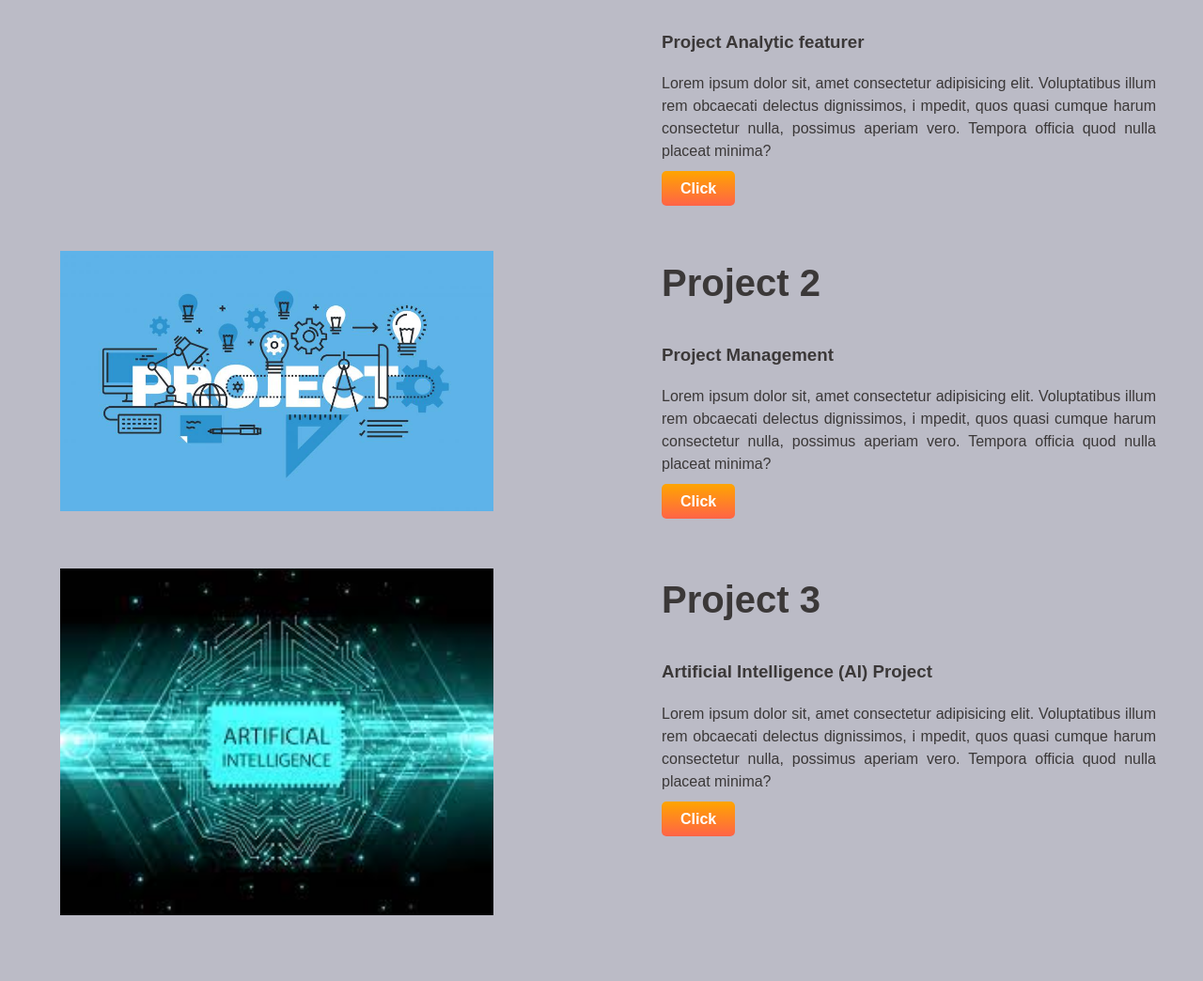
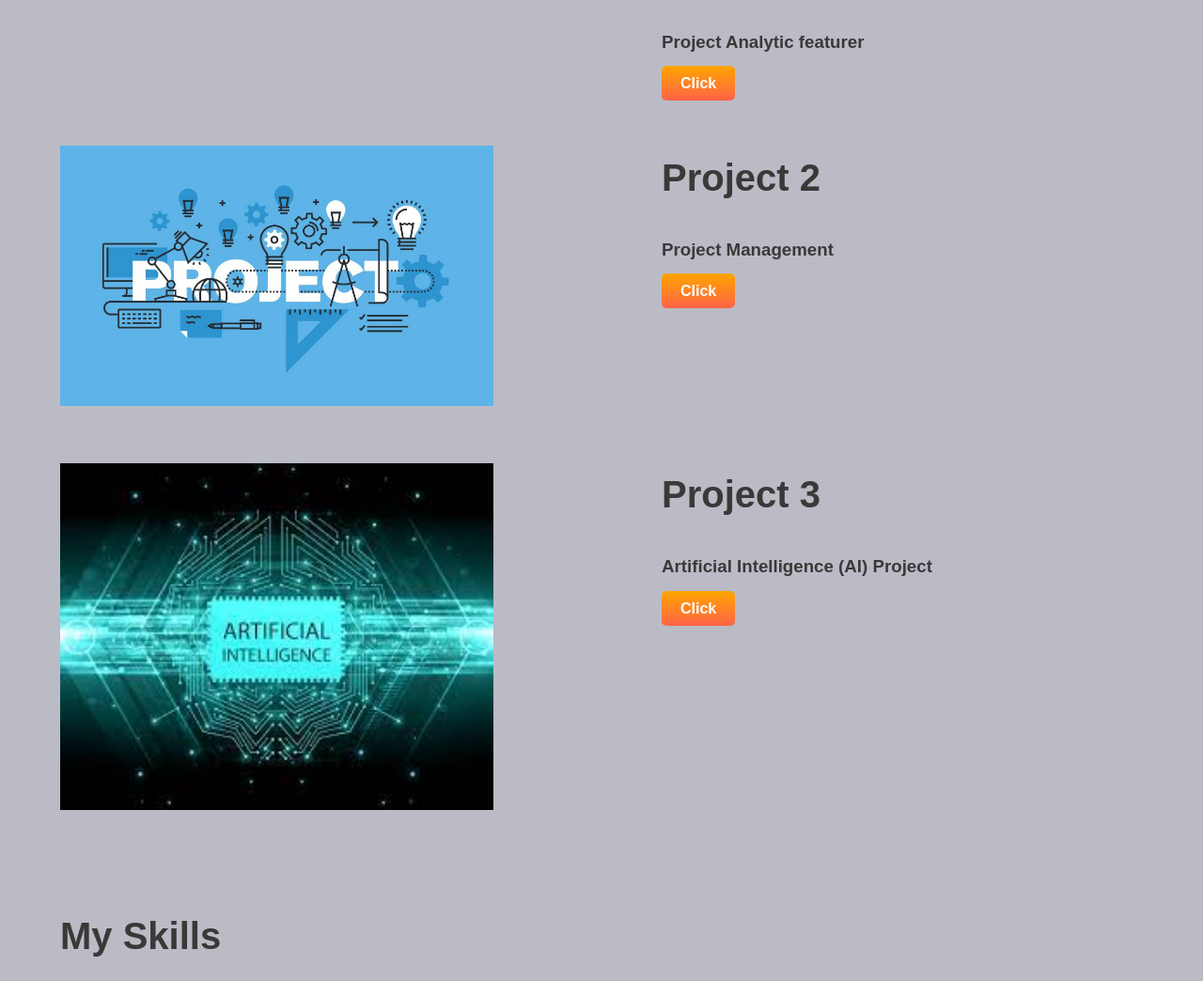
Before and after one commit to Zahid0010/zahid-portfolio.github.io, a plain HTML site: page index.html in a window 1280 px wide. Shown: the part 881-1925 px from the top of the page at 94% size. Drawn offline with Linux system fonts and the light colour scheme.

Commit message:
Update index.html

```diff
--- a/index.html
+++ b/index.html
@@ -70,11 +70,8 @@
             <div class="half-width">
                 <h1>Project 1</h1>
                 <h3>Project Analytic featurer</h3>
-                <p>Lorem ipsum dolor sit, amet consectetur adipisicing elit.
-                    Voluptatibus illum rem obcaecati delectus dignissimos, i
-                    mpedit, quos quasi cumque harum consectetur nulla, possimus
-                    aperiam vero. Tempora officia quod nulla placeat minima?
-                </p>
+
+
                 <a class="link-button" target="_blank" href="">Click</a>
             </div>
         </section>
@@ -84,33 +81,19 @@
             <div class="half-width">
                 <img src="ProjectManagement.jpg" alt="Mamun Portfolio">
             </div>
-
             <div class="half-width">
                 <h1>Project 2</h1>
                 <h3>Project Management</h3>
-                <p>Lorem ipsum dolor sit, amet consectetur adipisicing elit.
-                    Voluptatibus illum rem obcaecati delectus dignissimos, i
-                    mpedit, quos quasi cumque harum consectetur nulla, possimus
-                    aperiam vero. Tempora officia quod nulla placeat minima?
-                </p>
                 <a class="link-button" target="_blank" href="">Click</a>
             </div>
         </section>
-
         <section class="dream-big flexible-container">
-
             <div class="half-width">
                 <img src="ai.jpg" alt="Mamun Portfolio">
             </div>
-
             <div class="half-width">
                 <h1>Project 3</h1>
                 <h3>Artificial Intelligence (AI) Project</h3>
-                <p>Lorem ipsum dolor sit, amet consectetur adipisicing elit.
-                    Voluptatibus illum rem obcaecati delectus dignissimos, i
-                    mpedit, quos quasi cumque harum consectetur nulla, possimus
-                    aperiam vero. Tempora officia quod nulla placeat minima?
-                </p>
                 <a class="link-button" target="_blank" href="">Click</a>
             </div>
         </section>
```
